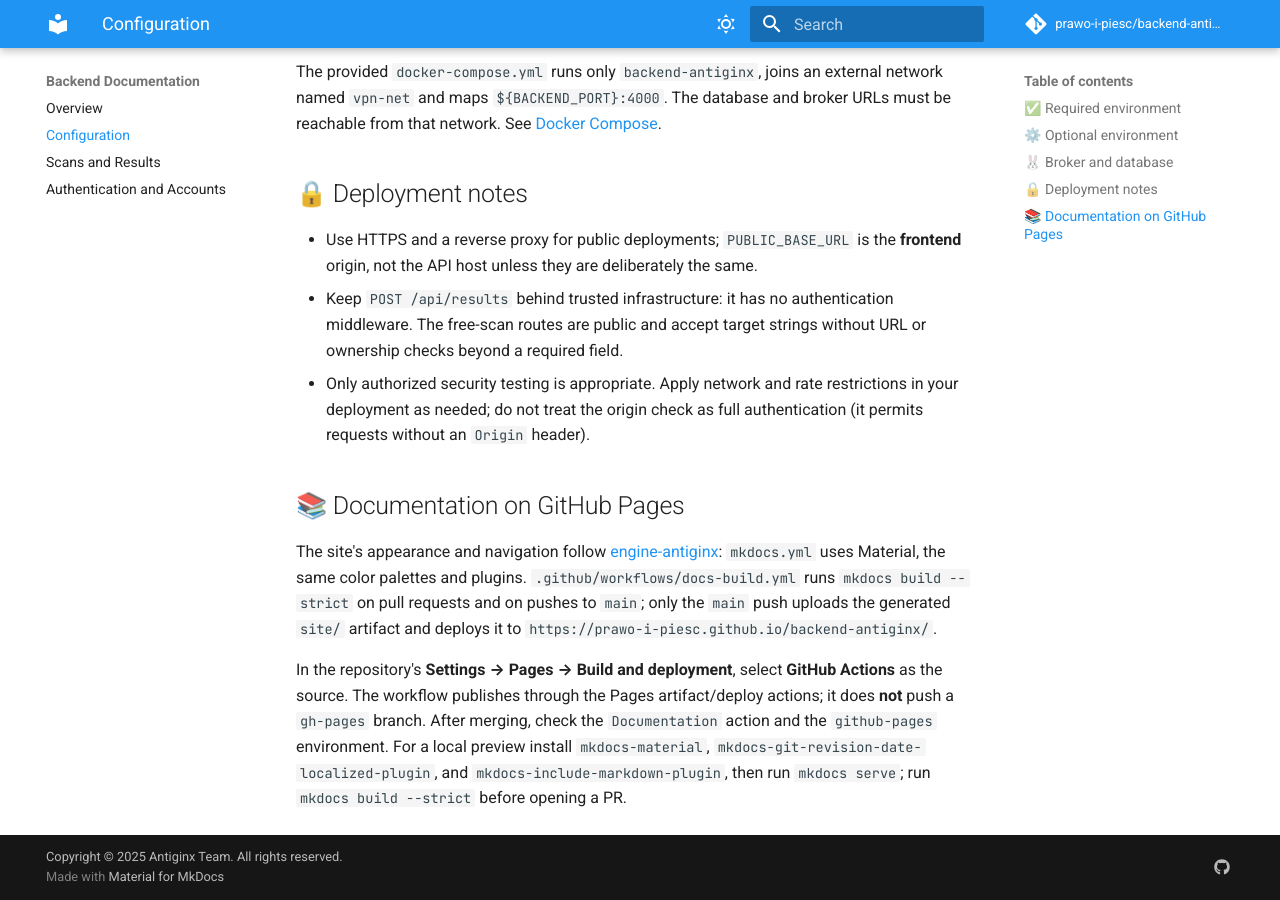
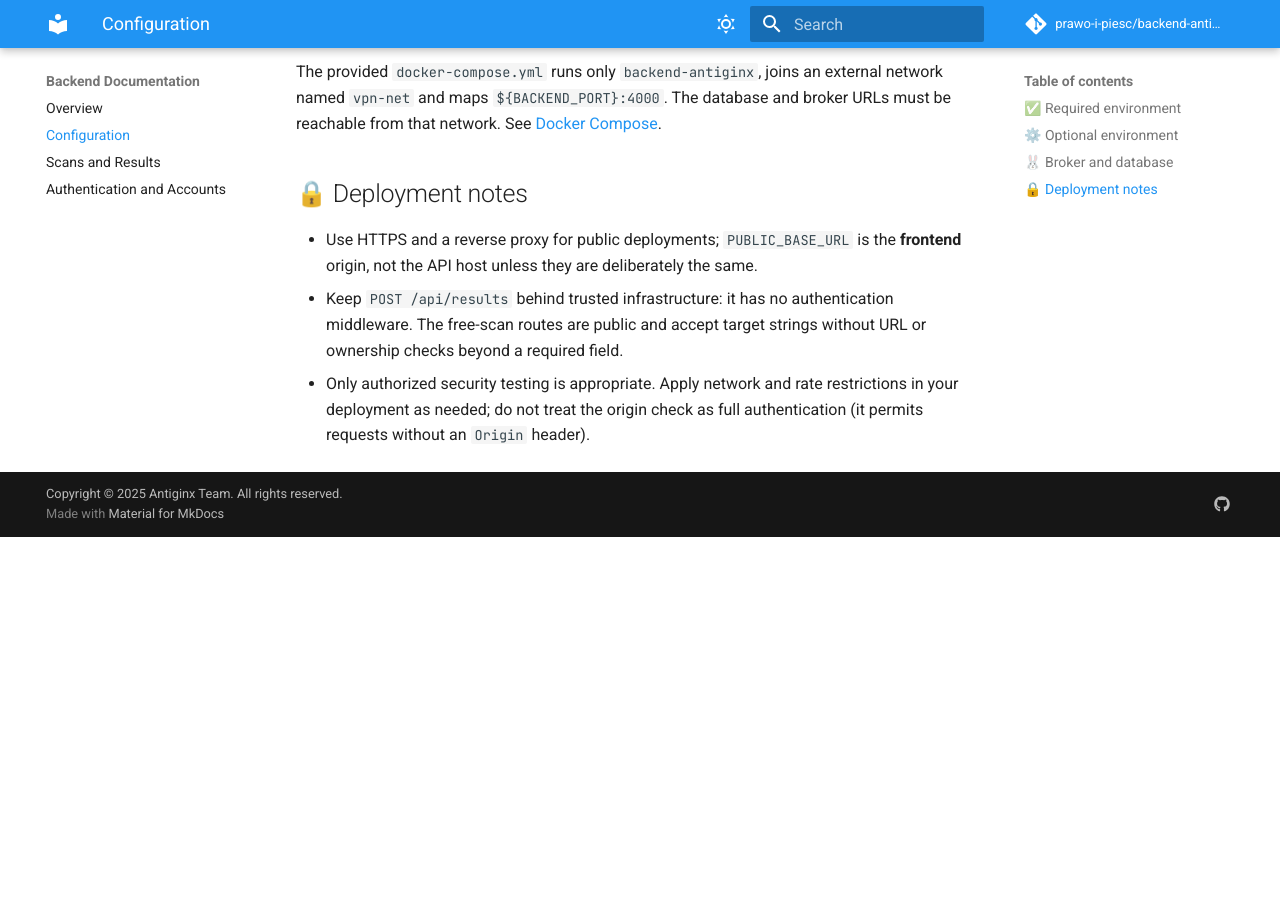
Before and after one commit to prawo-i-piesc/backend-antiginx, an MkDocs documentation site: the page built from docs/Backend/Configuration.md, in a window 1280 px wide and 900 px high, scrolled down 2170 px. Built offline with MkDocs 1.6.1 and Material for MkDocs 9.7.7, drawn with Linux system fonts in a browser that asks for light colours; comment, search, counter and statistics services are not loaded; after the commit the page ends 2707 px from its top, so only the background shows below that.

Commit message:
fix(docs): del documentation notes

```diff
--- a/docs/Backend/Configuration.md
+++ b/docs/Backend/Configuration.md
@@ -48,9 +48,3 @@
 - Use HTTPS and a reverse proxy for public deployments; `PUBLIC_BASE_URL` is the **frontend** origin, not the API host unless they are deliberately the same.
 - Keep `POST /api/results` behind trusted infrastructure: it has no authentication middleware. The free-scan routes are public and accept target strings without URL or ownership checks beyond a required field.
 - Only authorized security testing is appropriate. Apply network and rate restrictions in your deployment as needed; do not treat the origin check as full authentication (it permits requests without an `Origin` header).
-
-## 📚 Documentation on GitHub Pages
-
-The site's appearance and navigation follow [engine-antiginx](https://prawo-i-piesc.github.io/engine-antiginx/): `mkdocs.yml` uses Material, the same color palettes and plugins. `.github/workflows/docs-build.yml` runs `mkdocs build --strict` on pull requests and on pushes to `main`; only the `main` push uploads the generated `site/` artifact and deploys it to `https://prawo-i-piesc.github.io/backend-antiginx/`.
-
-In the repository's **Settings → Pages → Build and deployment**, select **GitHub Actions** as the source. The workflow publishes through the Pages artifact/deploy actions; it does **not** push a `gh-pages` branch. After merging, check the `Documentation` action and the `github-pages` environment. For a local preview install `mkdocs-material`, `mkdocs-git-revision-date-localized-plugin`, and `mkdocs-include-markdown-plugin`, then run `mkdocs serve`; run `mkdocs build --strict` before opening a PR.
```
